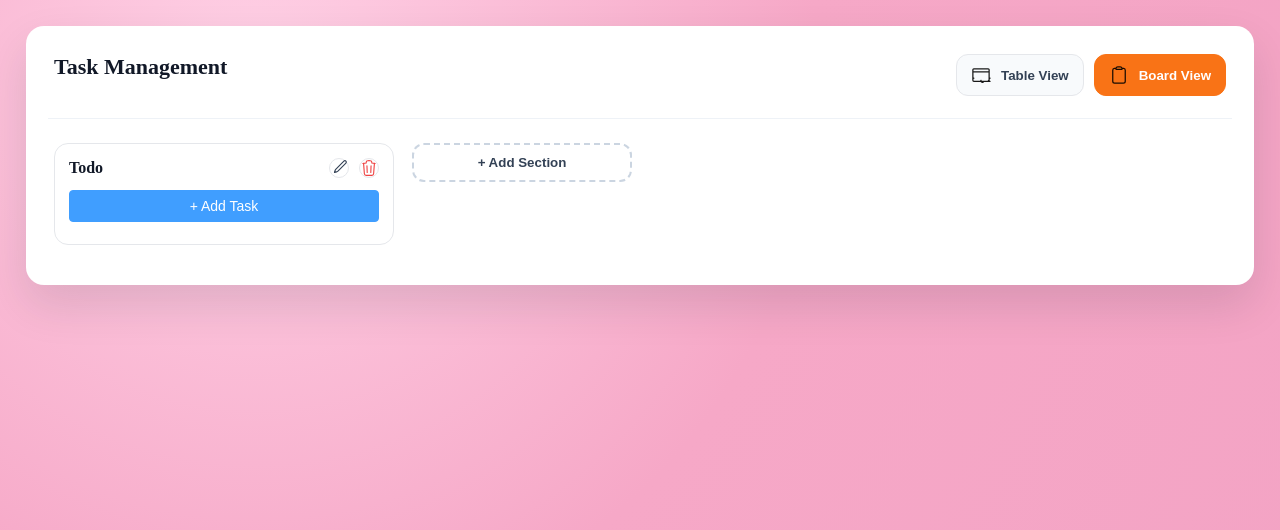
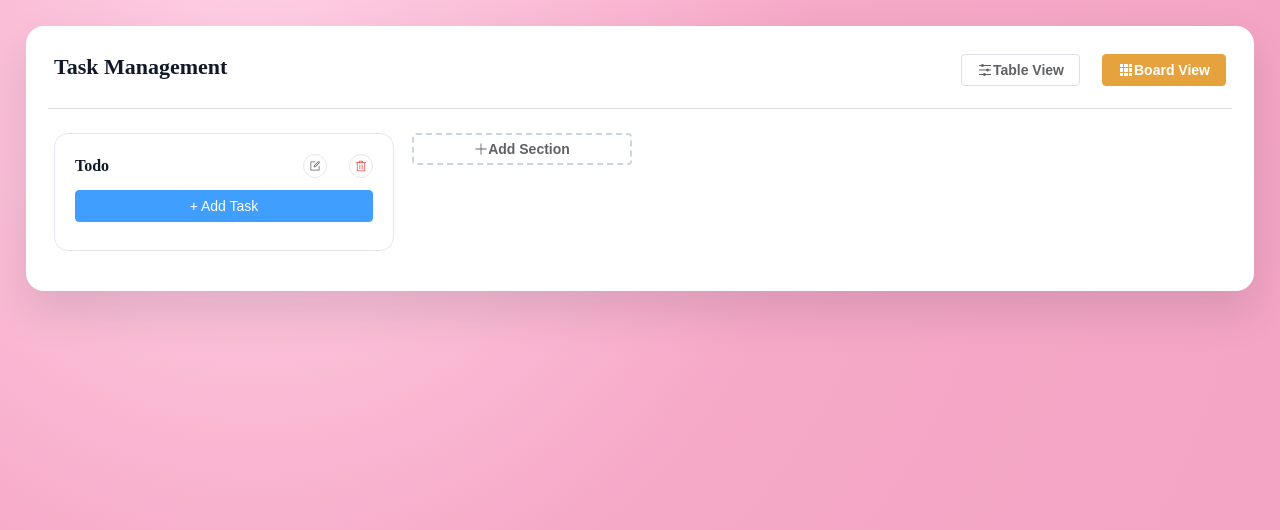
Before and after one commit to annmarytom/task-dashboard, a Vue app: page / in a window 1280 px wide. Shown: the top 530 px of the page. Built offline with nearby package versions, Linux system fonts and the light colour scheme.

Commit message:
refactor DashBoard component to use Element Plus components for UI consistency and improve user interactions

```diff
--- a/src/components/DashBoard.vue
+++ b/src/components/DashBoard.vue
@@ -1,4 +1,3 @@
-
 <template>
   <div class="page">
     <section class="shell" @click="closeAllMenus">
@@ -10,38 +9,45 @@
 
         <!-- Toggle -->
         <div class="view-toggle" @click.stop>
-          <button class="pill" :class="{ active: viewMode === 'table' }" type="button" @click="viewMode = 'table'">
-            <span class="pill-icon">
-              <svg xmlns="http://www.w3.org/2000/svg" fill="none" viewBox="0 0 24 24" stroke-width="1.5"
-                stroke="currentColor" class="size-6">
-                <path stroke-linecap="round" stroke-linejoin="round"
-                  d="M3.375 19.5h17.25m-17.25 0a1.125 1.125 0 0 1-1.125-1.125M3.375 19.5h7.5c.621 0 1.125-.504 1.125-1.125m-9.75 0V5.625m0 12.75v-1.5c0-.621.504-1.125 1.125-1.125m18.375 2.625V5.625m0 12.75c0 .621-.504-1.125-1.125 1.125m1.125-1.125v-1.5c0-.621.504-1.125 1.125-1.125m0 3.75h-7.5A1.125 1.125 0 0 1 12 18.375m9.75-12.75c0-.621-.504-1.125-1.125-1.125H3.375c-.621 0-1.125.504-1.125 1.125m19.5 0v1.5c0 .621-.504 1.125-1.125 1.125M2.25 5.625v1.5c0 .621.504 1.125 1.125 1.125m0 0h17.25" />
-              </svg>
-            </span>
+          <el-button
+            class="pill"
+            :type="viewMode === 'table' ? 'warning' : 'default'"
+            :plain="viewMode !== 'table'"
+            @click="viewMode = 'table'"
+          >
+            <el-icon class="pill-icon">
+              <Operation />
+            </el-icon>
             Table View
-          </button>
+          </el-button>
 
-          <button class="pill" :class="{ active: viewMode === 'board' }" type="button" @click="viewMode = 'board'">
-            <span class="pill-icon">
-              <svg xmlns="http://www.w3.org/2000/svg" fill="none" viewBox="0 0 24 24" stroke-width="1.5"
-                stroke="currentColor" class="size-6">
-                <path stroke-linecap="round" stroke-linejoin="round"
-                  d="M15.666 3.888A2.25 2.25 0 0 0 13.5 2.25h-3c-1.03 0-1.9.693-2.166 1.638m7.332 0c.055.194.084.4.084.612v0a.75.75 0 0 1-.75.75H9a.75.75 0 0 1-.75-.75v0c0-.212.03-.418.084-.612m7.332 0c.646.049 1.288.11 1.927.184 1.1.128 1.907 1.077 1.907 2.185V19.5a2.25 2.25 0 0 1-2.25 2.25H6.75A2.25 2.25 0 0 1 4.5 19.5V6.257c0-1.108.806-2.057 1.907-2.185a48.208 48.208 0 0 1 1.927-.184" />
-              </svg>
-            </span>
+          <el-button
+            class="pill"
+            :type="viewMode === 'board' ? 'warning' : 'default'"
+            :plain="viewMode !== 'board'"
+            @click="viewMode = 'board'"
+          >
+            <el-icon class="pill-icon">
+              <Grid />
+            </el-icon>
             Board View
-          </button>
+          </el-button>
         </div>
       </header>
 
-      <div class="divider"></div>
+      <el-divider class="divider" />
 
       <!-- BOARD VIEW -->
       <div v-if="viewMode === 'board'" class="board-wrap">
         <div class="board-row">
-          <article v-for="sec in sections" :key="sec.id" class="col">
+          <el-card
+            v-for="sec in sections"
+            :key="sec.id"
+            class="col"
+            shadow="never"
+          >
             <div class="col-header">
-                <!-- Inline edit title -->
+              <!-- Inline edit title -->
               <div class="col-title">
                 <template v-if="editingSectionId === sec.id">
                   <SectionInlineEditor
@@ -58,24 +64,37 @@
               </div>
 
               <!-- icons on the right -->
-              <div class="col-header-actions" v-if="editingSectionId !== sec.id">
-                <button class="icon-btn" type="button" title="Edit" @click.stop="startEditSection(sec.id)">
-                  <svg xmlns="http://www.w3.org/2000/svg" fill="none" viewBox="0 0 24 24" stroke-width="1.5"
-                    stroke="currentColor" class="size-6">
-                    <path stroke-linecap="round" stroke-linejoin="round"
-                      d="m16.862 4.487 1.687-1.688a1.875 1.875 0 1 1 2.652 2.652L10.582 16.07a4.5 4.5 0 0 1-1.897 1.13L6 18l.8-2.685a4.5 4.5 0 0 1 1.13-1.897l8.932-8.931Z" />
-                  </svg>
-                </button>
-                <button class="icon-btn danger" type="button" title="Delete" @click.stop="requestDeleteSection(sec.id)">
-                  <svg xmlns="http://www.w3.org/2000/svg" fill="none" viewBox="0 0 24 24" stroke-width="1.5"
-                    stroke="currentColor" class="size-6">
-                    <path stroke-linecap="round" stroke-linejoin="round"
-                      d="m14.74 9-.346 9m-4.788 0L9.26 9m9.968-3.21c.342.052.682.107 1.022.166m-1.022-.165L18.16 19.673a2.25 2.25 0 0 1-2.244 2.077H8.084a2.25 2.25 0 0 1-2.244-2.077L4.772 5.79m14.456 0a48.108 48.108 0 0 0-3.478-.397m-12 .562c.34-.059.68-.114 1.022-.165m0 0a48.11 48.11 0 0 1 3.478-.397m7.5 0v-.916c0-1.18-.91-2.164-2.09-2.201a51.964 51.964 0 0 0-3.32 0c-1.18.037-2.09 1.022-2.09 2.201v.916m7.5 0a48.667 0 0 0-7.5 0" />
-                  </svg>
-                </button>
+              <div
+                class="col-header-actions"
+                v-if="editingSectionId !== sec.id"
+              >
+                <el-button
+                  circle
+                  size="small"
+                  class="icon-btn"
+                  title="Edit"
+                  @click.stop="startEditSection(sec.id)"
+                >
+                  <el-icon>
+                    <Edit />
+                  </el-icon>
+                </el-button>
+
+                <el-button
+                  circle
+                  size="small"
+                  class="icon-btn danger"
+                  title="Delete"
+                  @click.stop="requestDeleteSection(sec.id)"
+                >
+                  <el-icon>
+                    <Delete />
+                  </el-icon>
+                </el-button>
               </div>
             </div>
-              <!-- TaskList  -->
+
+            <!-- TaskList  -->
             <TaskList
               :section-id="sec.id"
               :section-title="sec.title"
@@ -86,7 +105,7 @@
               @delete="handleTaskDelete"
               @move="handleTaskMove"
             />
-          </article>
+          </el-card>
 
           <!-- Add Section column -->
           <div class="addCol" @click.stop>
@@ -100,9 +119,16 @@
             </template>
 
             <template v-else>
-              <button class="add-section-btn" type="button" @click="startAddSection">
-                + Add Section
-              </button>
+              <el-button
+                class="add-section-btn"
+                type="default"
+                @click="startAddSection"
+              >
+                <el-icon>
+                  <Plus />
+                </el-icon>
+                Add Section
+              </el-button>
             </template>
           </div>
         </div>
@@ -121,35 +147,20 @@
           @delete-section-requested="requestDeleteSection"
         />
       </div>
-      <Snackbar
-        :open="snack.open"
-        :message="snack.message"
-        :duration="snack.duration"
-        @close="closeSnack"
-      />
-
-<!-- Confirm dialog for BOTH views -->
-      <ConfirmDialog
-        :open="confirm.open"
-        :title="confirm.title"
-        :message="confirm.message"
-        @confirm="confirmDelete"
-        @cancel="closeConfirm"
-      />
     </section>
   </div>
 </template>
 
 <script setup>
-import { computed, ref } from "vue";
+import { computed, ref, watch } from "vue";
 import { storeToRefs } from "pinia";
+import { ElMessage, ElMessageBox } from "element-plus";
+import { Grid, Operation, Edit, Delete, Plus } from "@element-plus/icons-vue";
 import { useTaskStore } from "@/stores/taskStore";
 
 import TaskList from "./TaskList.vue";
 import SectionInlineEditor from "./SectionInlineEditor.vue";
 import TaskTable from "./TaskTable.vue";
-import Snackbar from "./Snackbar.vue";
-import ConfirmDialog from "./ConfirmDialog.vue";
 
 const taskStore = useTaskStore();
 
@@ -158,7 +169,6 @@ const { sections, snack } = storeToRefs(taskStore);
 
 //  status options comes from store getter
 const statusOptions = computed(() => taskStore.statusOptions);
-
 
 const viewMode = ref("board");
 
@@ -212,40 +222,33 @@ function onRenameSection(sectionId, title) {
   newSectionTitle.value = "";
 }
 
-/** confirmation state */
-const confirm = ref({
-  open: false,
-  sectionId: null,
-  title: "Confirm delete",
-  message: "",
-});
-
-function requestDeleteSection(sectionId) {
+async function requestDeleteSection(sectionId) {
   const sec = sections.value.find((s) => s.id === sectionId);
   if (!sec) return;
 
-  confirm.value.open = true;
-  confirm.value.sectionId = sectionId;
-  confirm.value.title = `Delete section "${sec.title}"?`;
-  confirm.value.message = `All tasks in this section will be deleted.`;
-  closeAllMenus();
-}
+  try {
+    await ElMessageBox.confirm(
+      `All tasks in this section will be deleted.`,
+      `Delete section "${sec.title}"?`,
+      {
+        confirmButtonText: "Delete",
+        cancelButtonText: "Cancel",
+        type: "warning",
+      }
+    );
 
-function closeConfirm() {
-  confirm.value.open = false;
-  confirm.value.sectionId = null;
-}
+    taskStore.deleteSection(sectionId);
 
-function confirmDelete() {
-  const sectionId = confirm.value.sectionId;
-  closeConfirm();
-  if (!sectionId) return;
+    if (editingSectionId.value === sectionId) {
+      cancelSectionEdit();
+    }
 
-  //  delete in store
-  taskStore.deleteSection(sectionId);
+    closeAllMenus();
 
-  if (editingSectionId.value === sectionId) cancelSectionEdit();
-  closeAllMenus();
+
+  } catch {
+    // user cancelled
+  }
 }
 
 /** TASK HANDLERS -> call store */
@@ -262,10 +265,22 @@ function handleTaskMove(payload) {
   taskStore.moveTask(payload);
 }
 
-/** SNACKBAR -> store */
-function closeSnack() {
-  taskStore.closeSnack();
-}
+/** SNACKBAR -> Element Plus Message */
+watch(
+  () => snack.value.open,
+  (isOpen) => {
+    if (!isOpen) return;
+
+    ElMessage({
+      type: "success",
+      message: snack.value.message,
+      duration: snack.value.duration,
+      onClose: () => {
+        taskStore.closeSnack();
+      },
+    });
+  }
+);
 </script>
 
 <style scoped>
@@ -284,7 +299,6 @@ function closeSnack() {
   margin: 0 auto;
 }
 
-
 .topbar {
   display: flex;
   justify-content: space-between;
@@ -300,7 +314,6 @@ function closeSnack() {
   color: #111827;
 }
 
-
 .view-toggle {
   display: flex;
   gap: 10px;
@@ -311,35 +324,16 @@ function closeSnack() {
   display: inline-flex;
   align-items: center;
   gap: 10px;
-  padding: 10px 14px;
-  border-radius: 12px;
-  border: 1px solid #e5e7eb;
-  background: #f8fafc;
-  cursor: pointer;
   font-weight: 800;
-  color: #334155;
 }
 
 .pill-icon {
-  font-size: 14px;
-  opacity: 0.9;
-  color: black;
-  width: 20px;
-  height: 20px;
-}
-
-.pill.active {
-  background: #f97316;
-  border-color: #f97316;
-  color: #ffffff;
+  font-size: 16px;
 }
 
 .divider {
-  height: 1px;
-  background: #eef2f7;
   margin: 10px 0 18px;
 }
-
 
 .board-wrap{
   padding: 6px;
@@ -355,10 +349,7 @@ function closeSnack() {
 
 .col {
   flex: 0 0 340px;
-  background: #ffffff;
-  border: 1px solid #e5e7eb;
   border-radius: 14px;
-  padding: 14px;
 }
 
 .col-header {
@@ -381,35 +372,21 @@ function closeSnack() {
 }
 
 .icon-btn {
-  width: 20px;
-  height: 20px;
-  border-radius: 10px;
   border: 1px solid #e5e7eb;
-  background: #ffffff;
-  cursor: pointer;
-  font-weight: 900;
-  color: #334155;
 }
 
 .icon-btn.danger {
   color: #ef4444;
 }
 
-
 .addCol {
   flex: 0 0 220px;
-
 }
 
 .add-section-btn {
   width: 100%;
-  padding: 10px 12px;
-  border-radius: 12px;
   border: 2px dashed #cbd5e1;
-  background: #ffffff;
-  color: #334155;
-  cursor: pointer;
-  font-weight: 900;
+  font-weight: 800;
 }
 
 .table-wrap {
```
